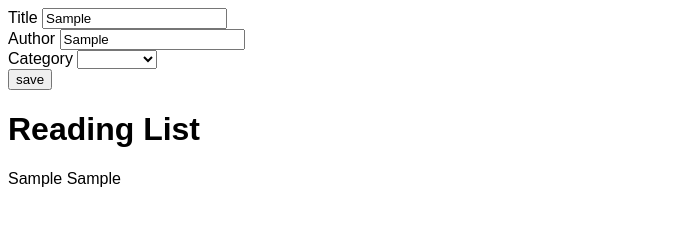
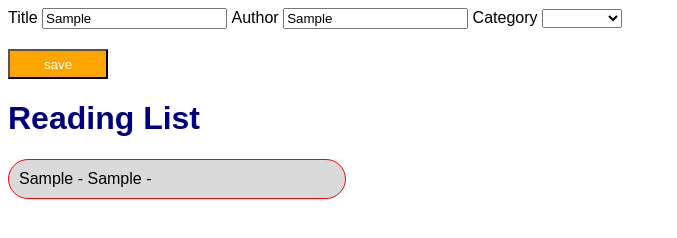
Before and after one commit to codeclan-code/wk6_d4_events_lab, a plain HTML site: page lab_events_start/index.html in a window 1280 px wide. Both pictures are taken after typing "Sample", "Sample" into the empty fields and a click on the input "save". Shown: the whole page, without its empty margins (0-677 px from the left). Drawn offline with Linux system fonts and the light colour scheme.

Commit message:
css update

```diff
--- a/lab_events_start/css/main.css
+++ b/lab_events_start/css/main.css
@@ -1,4 +1,32 @@
 body, form {
   font-family: sans-serif;
+}
+
+h1 {
+
+  color: navy;
+}
+
+#btn {
+
+  margin-top:20px;
+  color:white;
+  width:100px;
+  height:30px;
+  background-color: orange;
+}
+
+p.red {
+
+  border: 1px solid red;
+  background-color: #dadada;
+  padding:10px;
+  border-radius: 25px;
+  width:25%;
 
 }
+
+.form-item {
+
+  display:inline;
+}
--- a/lab_events_start/index.html
+++ b/lab_events_start/index.html
@@ -29,7 +29,7 @@
         </select>
       </div>
     </div>
-    <input type="submit" value="save"/>
+    <input type="submit" value="save" id="btn"/>
   </form>
 
   <h1>Reading List</h1>
--- a/lab_events_start/js/app.js
+++ b/lab_events_start/js/app.js
@@ -35,8 +35,8 @@ document.addEventListener('DOMContentLoaded', () => {
     body.appendChild(newReadingListItem)
     newReadingListItem.classList.add('red')
     newReadingListItem.textContent = `
-    ${event.target.title.value}
-    ${event.target.author.value}
+    ${event.target.title.value} -
+    ${event.target.author.value} -
     ${event.target.category.value}`
   }
 
```
